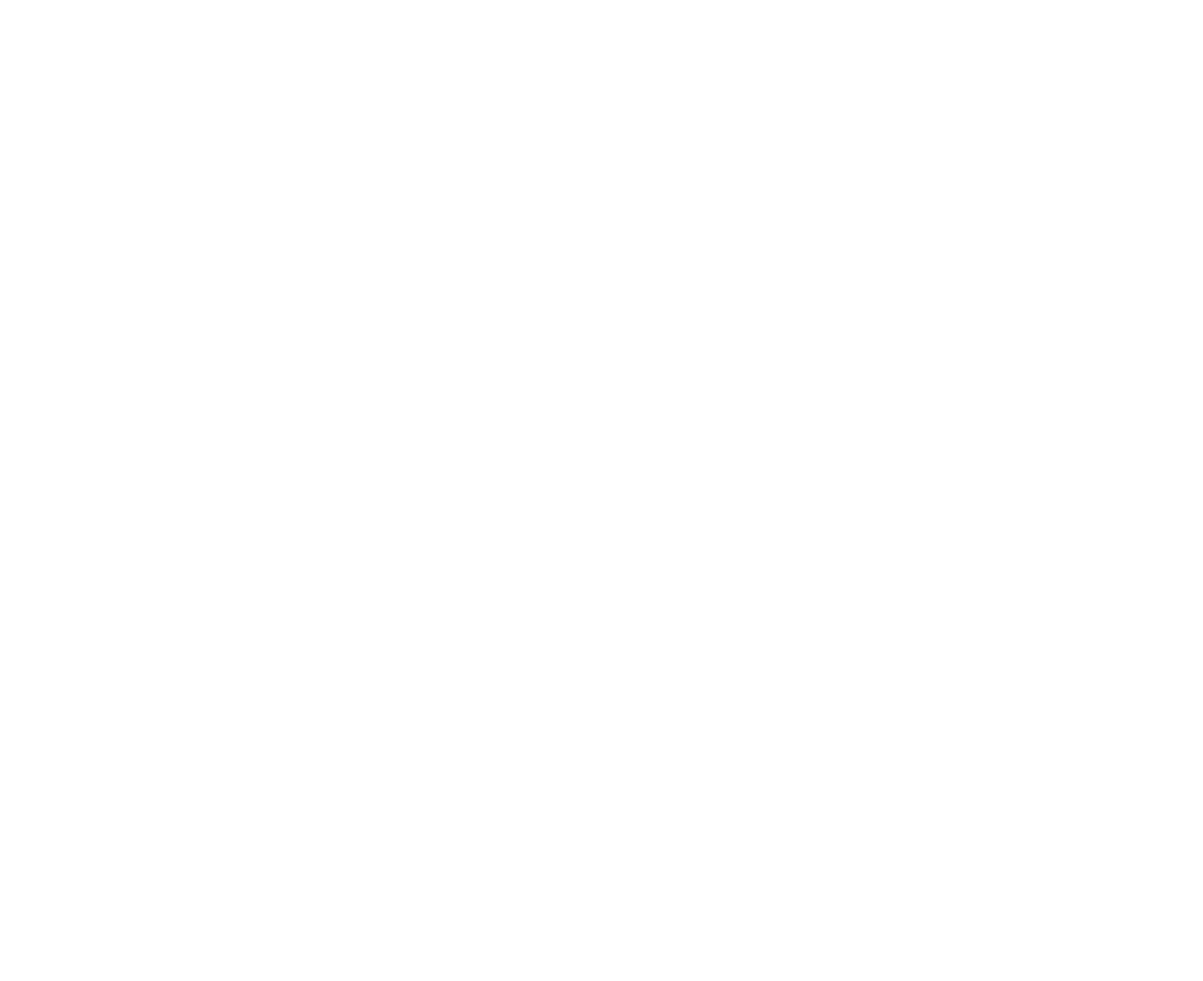
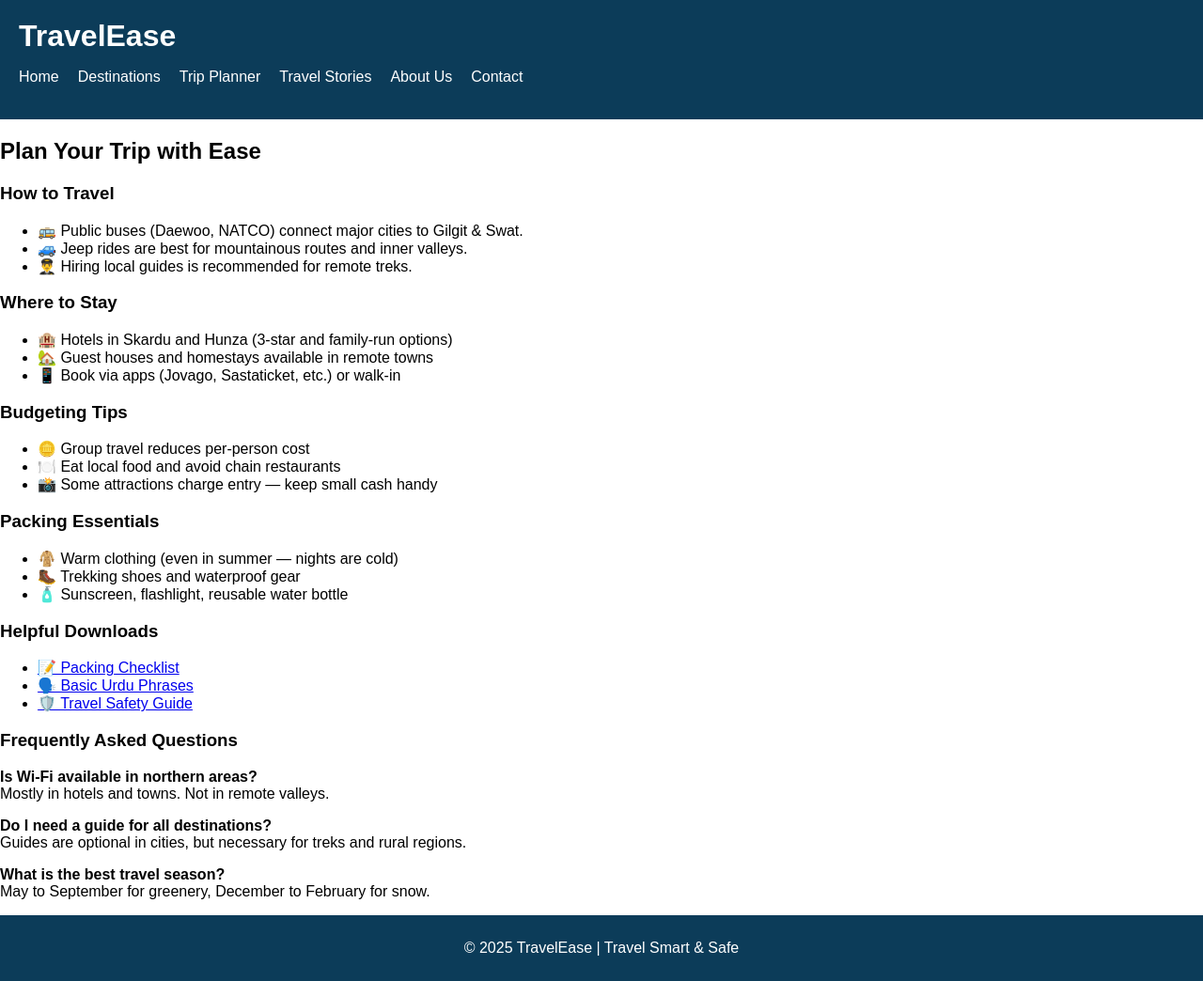
Before and after one commit to syed-noor11/Project-DevOps2, a plain HTML site: page src/trip-page.html in a window 1280 px wide. Shown: the whole page at 94% size. Before the commit the page ends 800 px from the top, so only its background shows below. Drawn offline with Linux system fonts and the light colour scheme.

Commit message:
trip page added

```diff
--- a/src/trip-page.html
+++ b/src/trip-page.html
@@ -1,11 +1,86 @@
 <!DOCTYPE html>
 <html lang="en">
 <head>
-  <meta charset="UTF-8">
-  <meta name="viewport" content="width=device-width, initial-scale=1.0">
-  <title>Document</title>
+  <meta charset="UTF-8" />
+  <meta name="viewport" content="width=device-width, initial-scale=1.0"/>
+  <title>Trip Planner - TravelEase</title>
+  <link rel="stylesheet" href="../styles/index.css"/>
 </head>
 <body>
+  <header>
+    <h1>TravelEase</h1>
+    <nav>
+      <ul>
+        <li><a href="index.html">Home</a></li>
+        <li><a href="destination-page.html">Destinations</a></li>
+        <li><a href="trip-page.html">Trip Planner</a></li>
+        <li><a href="stories-page.html">Travel Stories</a></li>
+        <li><a href="about-page.html">About Us</a></li>
+        <li><a href="contact-page.html">Contact</a></li>
+      </ul>
+    </nav>
+  </header>
 
+  <main class="content-section">
+    <h2>Plan Your Trip with Ease</h2>
+
+    <section>
+      <h3>How to Travel</h3>
+      <ul>
+        <li>🚌 Public buses (Daewoo, NATCO) connect major cities to Gilgit & Swat.</li>
+        <li>🚙 Jeep rides are best for mountainous routes and inner valleys.</li>
+        <li>👨‍✈️ Hiring local guides is recommended for remote treks.</li>
+      </ul>
+    </section>
+
+    <section>
+      <h3>Where to Stay</h3>
+      <ul>
+        <li>🏨 Hotels in Skardu and Hunza (3-star and family-run options)</li>
+        <li>🏡 Guest houses and homestays available in remote towns</li>
+        <li>📱 Book via apps (Jovago, Sastaticket, etc.) or walk-in</li>
+      </ul>
+    </section>
+
+    <section>
+      <h3>Budgeting Tips</h3>
+      <ul>
+        <li>🪙 Group travel reduces per-person cost</li>
+        <li>🍽️ Eat local food and avoid chain restaurants</li>
+        <li>📸 Some attractions charge entry — keep small cash handy</li>
+      </ul>
+    </section>
+
+    <section>
+      <h3>Packing Essentials</h3>
+      <ul>
+        <li>🧥 Warm clothing (even in summer — nights are cold)</li>
+        <li>🥾 Trekking shoes and waterproof gear</li>
+        <li>🧴 Sunscreen, flashlight, reusable water bottle</li>
+      </ul>
+    </section>
+
+    <section>
+      <h3>Helpful Downloads</h3>
+      <ul>
+        <li><a href="assets/pdf/packing-checklist.pdf" download>📝 Packing Checklist</a></li>
+        <li><a href="assets/pdf/urdu-phrases.pdf" download>🗣️ Basic Urdu Phrases</a></li>
+        <li><a href="assets/pdf/safety-guide.pdf" download>🛡️ Travel Safety Guide</a></li>
+      </ul>
+    </section>
+
+    <section>
+      <h3>Frequently Asked Questions</h3>
+      <div class="faq">
+        <p><strong>Is Wi-Fi available in northern areas?</strong><br/>Mostly in hotels and towns. Not in remote valleys.</p>
+        <p><strong>Do I need a guide for all destinations?</strong><br/>Guides are optional in cities, but necessary for treks and rural regions.</p>
+        <p><strong>What is the best travel season?</strong><br/>May to September for greenery, December to February for snow.</p>
+      </div>
+    </section>
+  </main>
+
+  <footer>
+    <p>© 2025 TravelEase | Travel Smart & Safe</p>
+  </footer>
 </body>
 </html>
```
